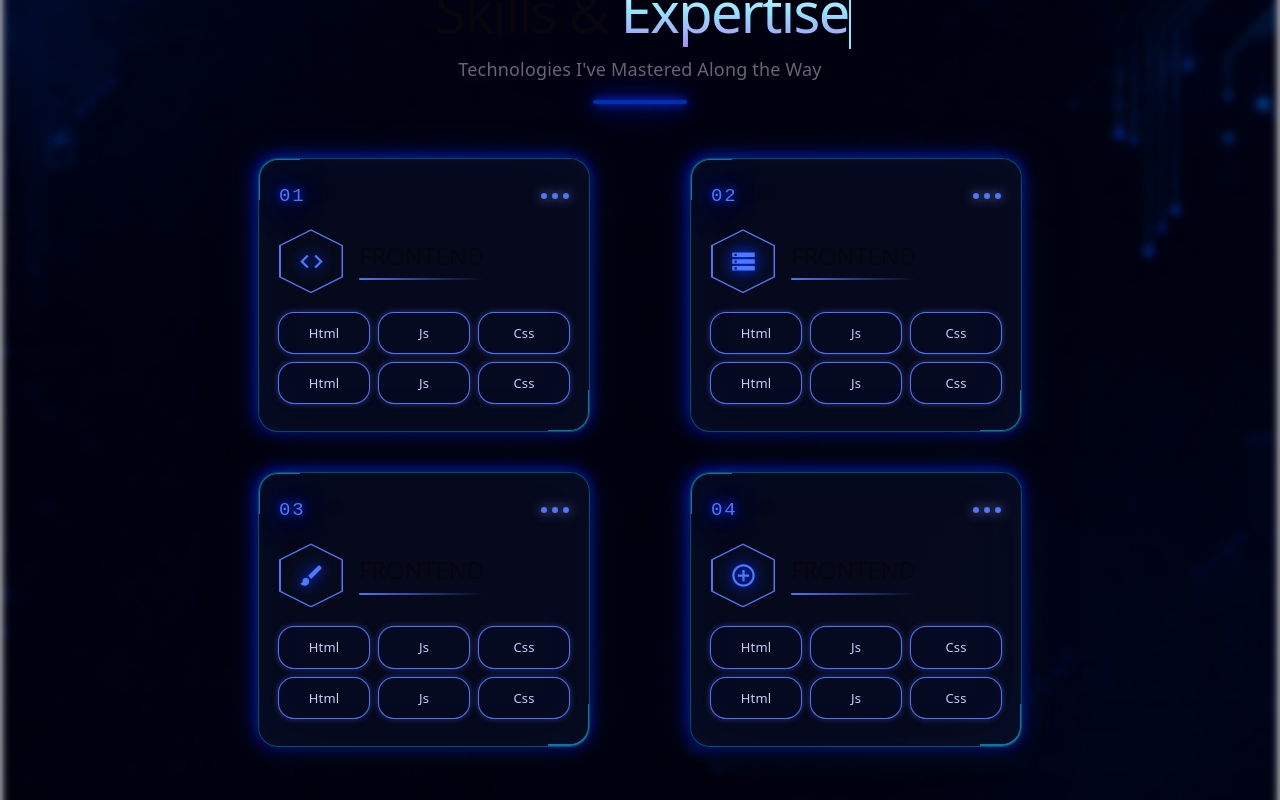
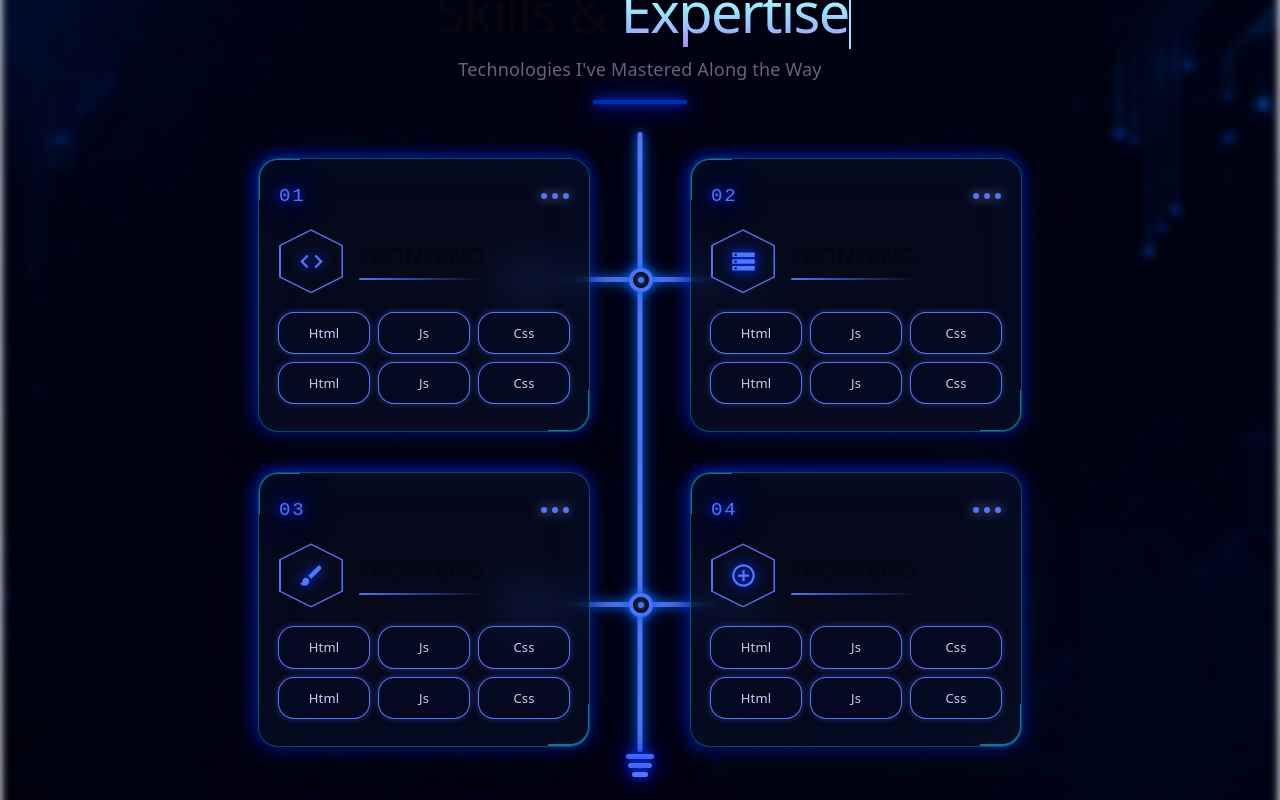
Before and after one commit to Amany-Elsayed/improved-portfolio, a React (Vite) app: page / in a window 1280 px wide. Shown: the part 3080-3880 px from the top of the page. Built offline with nearby package versions, Linux system fonts and the light colour scheme.

Commit message:
added skills tree diagram

```diff
--- a/src/App.css
+++ b/src/App.css
@@ -979,4 +979,163 @@ nav {
   text-transform: capitalize;
 }
 
+.skills-tree-diagram {
+  position: absolute;
+  top: 14.7rem;
+  left: 50%;
+  transform: translateX(-50%);
+  width: 900px;
+  height: 620px;
+  pointer-events: none;
+  z-index: 0;
+}
+
+.skills-tree-diagram::before {
+  content: "";
+  position: absolute;
+
+  left: 50%;
+  top: 0;
+  transform: translateX(-50%);
+
+  width: 5px;
+  height: 100%;
+
+  border-radius: 999px;
+
+  background: #5274fa;
+
+  box-shadow:
+    0 0 8px rgba(0, 109, 255, 0.95),
+    0 0 18px rgba(0, 109, 255, 0.65),
+    0 0 32px rgba(0, 109, 255, 0.35);
+}
+
+.skills-tree-diagram1,
+.skills-tree-diagram2,
+.skills-tree-diagram3,
+.skills-tree-diagram4 {
+  position: absolute;
+
+  width: 120px;
+  height: 5px;
+
+  border-radius: 999px;
+
+  background: #5274fa;
+
+  box-shadow:
+    0 0 8px rgba(0, 109, 255, 0.95),
+    0 0 18px rgba(0, 109, 255, 0.55);
+}
+
+.skills-tree-diagram1::before,
+.skills-tree-diagram2::before,
+.skills-tree-diagram3::before,
+.skills-tree-diagram4::before {
+  content: "";
+
+  position: absolute;
+
+  left: -11px;
+  top: 50%;
+  transform: translateY(-50%);
+
+  width: 16px;
+  height: 16px;
+
+  border-radius: 50%;
+
+  background: #050816;
+  border: 4px solid #5274fa;
+
+  box-shadow:
+    0 0 8px rgba(0, 109, 255, 0.95),
+    0 0 18px rgba(0, 109, 255, 0.55);
+}
+
+.skills-tree-diagram1::after,
+.skills-tree-diagram2::after,
+.skills-tree-diagram3::after,
+.skills-tree-diagram4::after {
+  content: "";
+
+  position: absolute;
+
+  left: -2px;
+  top: 50%;
+  transform: translateY(-50%);
+
+  width: 6px;
+  height: 6px;
+
+  border-radius: 50%;
+
+  background: #5274fa;
+
+  box-shadow:
+    0 0 6px rgba(77, 163, 255, 1);
+}
+
+.skills-tree-diagram1 {
+  top: 145px;
+  left: 50%;
+  transform: translateX(-100%);
+}
+
+.skills-tree-diagram2 {
+  top: 145px;
+  left: 50%;
+}
+
+.skills-tree-diagram3 {
+  top: 470px;
+  left: 50%;
+  transform: translateX(-100%);
+}
+
+.skills-tree-diagram4 {
+  top: 470px;
+  left: 50%;
+}
+
+.skills-ground-reveal {
+  position: absolute;
+  top: calc(14.7rem + 620px - 5px);
+  transform: translateX(-50%);
+  z-index: 2;
+  pointer-events: none;
+}
+
+.skills-ground {
+  display: flex;
+  flex-direction: column;
+  justify-content: center;
+  align-items: center;
+  gap: 4px;
+  width: 2rem;
+  height: 2rem;
+}
+
+.skills-inner-ground1 {
+  background-color: #5274fa;
+  width: 80%;
+  height: 5px;
+  border-radius: 5px;
+}
+
+.skills-inner-ground2 {
+  background-color: #5274fa;
+  width: 65%;
+  height: 5px;
+  border-radius: 5px;
+}
+
+.skills-inner-ground3 {
+  background-color: #5274fa;
+  width: 45%;
+  height: 5px;
+  border-radius: 5px;
+}
+
 /* === -------------------------- SKILLS ----------------------------------------- === */
--- a/src/App.jsx
+++ b/src/App.jsx
@@ -16,10 +16,10 @@ import CalendarMonthIcon from "@mui/icons-material/CalendarMonth";
 import FolderOpenIcon from "@mui/icons-material/FolderOpen";
 import GroupIcon from "@mui/icons-material/Group";
 import TerminalIcon from "@mui/icons-material/Terminal";
-import CodeIcon from '@mui/icons-material/Code';
-import StorageIcon from '@mui/icons-material/Storage';
-import BrushIcon from '@mui/icons-material/Brush';
-import ControlPointIcon from '@mui/icons-material/ControlPoint';
+import CodeIcon from "@mui/icons-material/Code";
+import StorageIcon from "@mui/icons-material/Storage";
+import BrushIcon from "@mui/icons-material/Brush";
+import ControlPointIcon from "@mui/icons-material/ControlPoint";
 
 // COMPONENTS
 import TypingAnimation from "./components/TypingAnimation";
@@ -530,6 +530,14 @@ function App() {
           <div className="skills-tree-diagram4"></div>
         </div>
 
+        <RevealWrapper className="skills-ground-reveal" delay={0.8}>
+          <div className="skills-ground">
+            <div className="skills-inner-ground1 neon-blue"></div>
+            <div className="skills-inner-ground2 neon-blue"></div>
+            <div className="skills-inner-ground3 neon-blue"></div>
+          </div>
+        </RevealWrapper>
+
         <div className="skills-content">
           <div className="skills-grid">
             {skills.map((skill) => (
```
